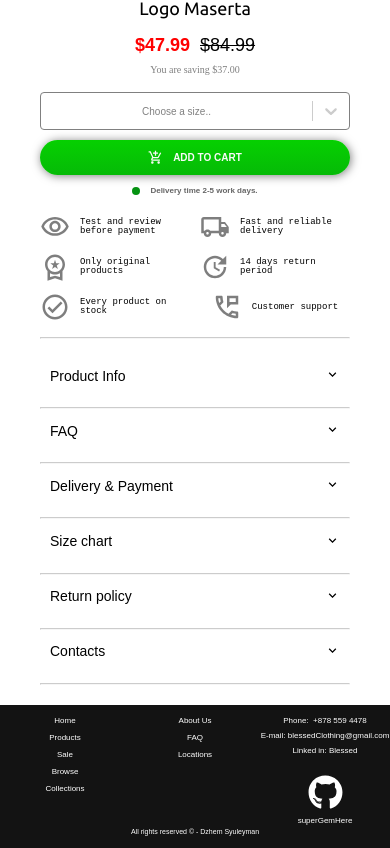
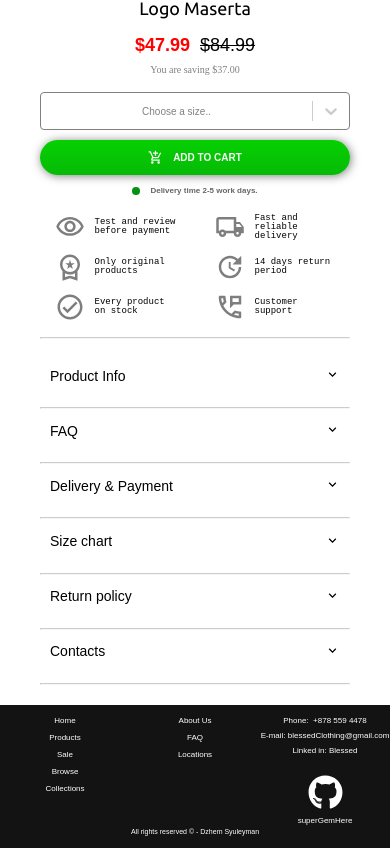
Before and after one commit to superGemHere/blessed-clothing, a React (Vite) app in the folder client/: page /products/details/1 in a window 390 px wide. Shown: the part 1508-2356 px from the top of the page. Built offline with nearby package versions, Linux system fonts and the light colour scheme; a web font is replaced by a local one.

Commit message:
Update singleProduct.module.css

```diff
--- a/client/src/components/main/SingleProduct/singleProduct.module.css
+++ b/client/src/components/main/SingleProduct/singleProduct.module.css
@@ -291,6 +291,9 @@
     .priceDiv{
         align-items: center;
     }
+    .policyWrapper p{
+        max-width: 15ch;
+    }
 }
 
 @media all and (max-width: 600px){
```
